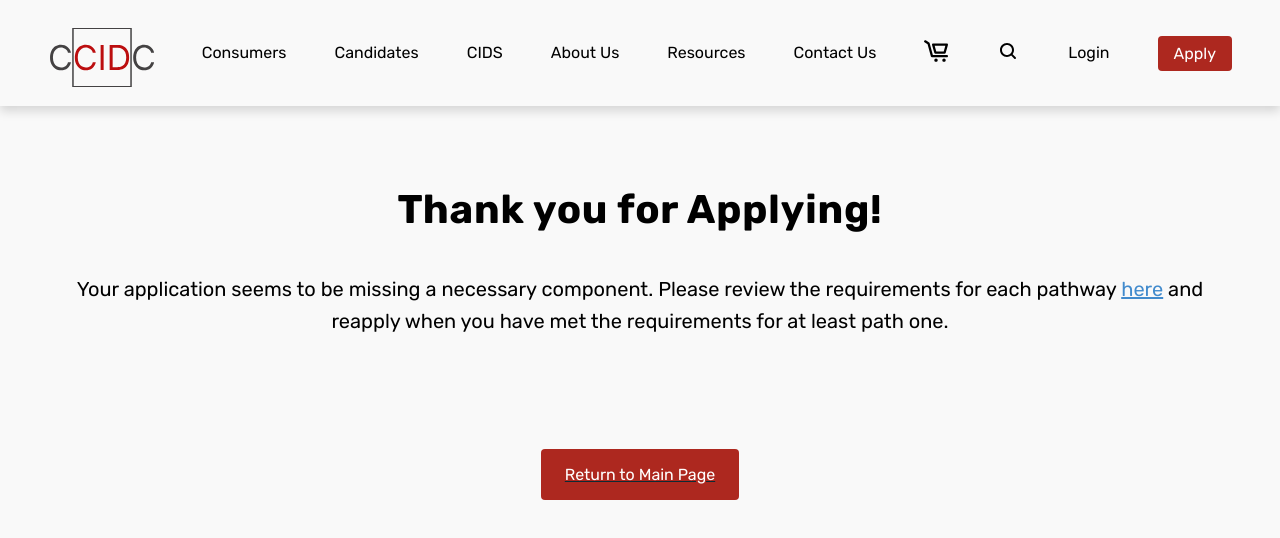
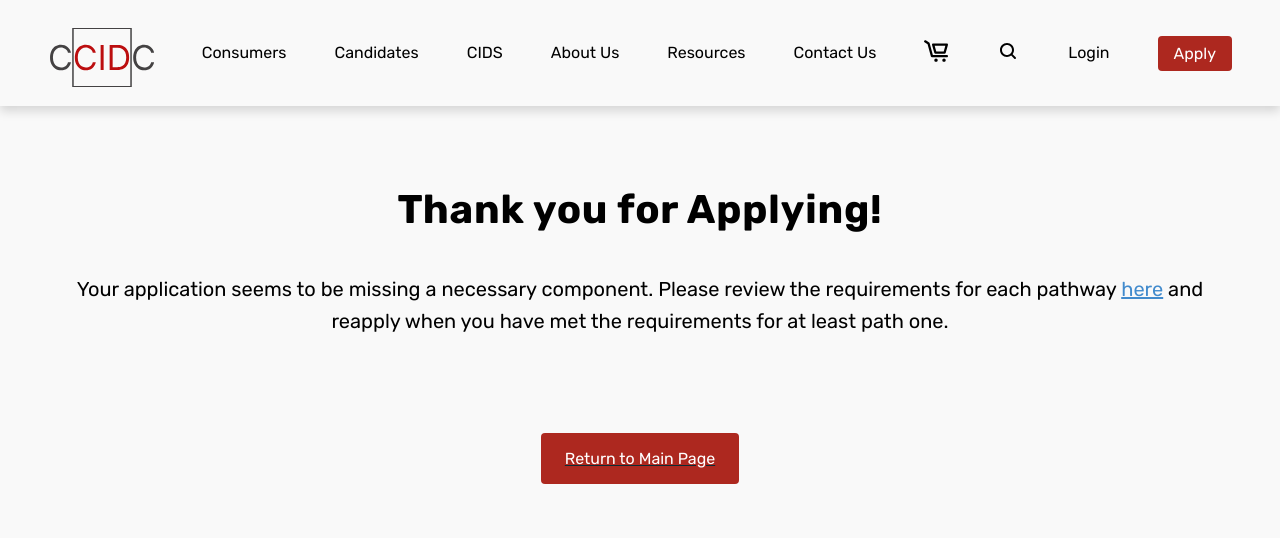
Before and after one commit to TritonSE/CCIDC-Application-Overhaul, a React (Vite) app in the folder frontend/: page / in a window 1280 px wide. Shown: the top 538 px of the page. Built offline with nearby package versions, Linux system fonts and the light colour scheme.

Commit message:
decreased spacing between text and button

```diff
--- a/frontend/src/components/ThankyouForApplying.module.css
+++ b/frontend/src/components/ThankyouForApplying.module.css
@@ -16,7 +16,7 @@
   display: flex;
   justify-content: center;
   align-items: center;
-  padding-top: 4em;
+  padding-top: 3em;
 }
 
 .lightBlue {
```
